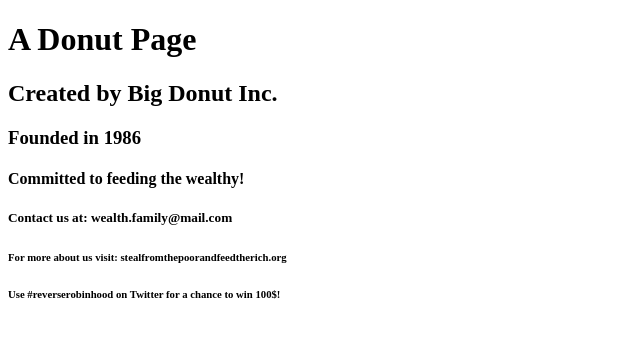
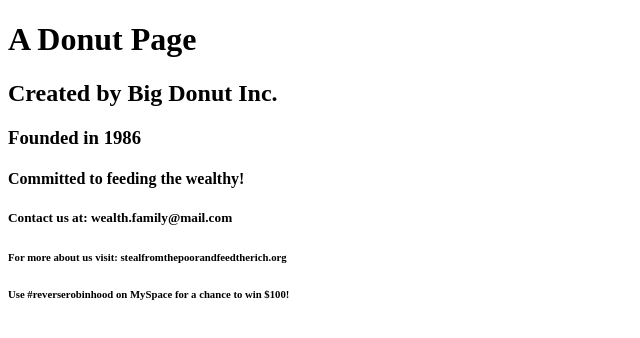
Before and after one commit to Lois-Lanctot/donuts, a plain HTML site: page index.html in a window 1280 px wide. Shown: the full height of the page, 0-640 px from the left. Drawn offline with Linux system fonts and the light colour scheme.

Commit message:
Changed 2nd h6 header

```diff
--- a/index.html
+++ b/index.html
@@ -11,6 +11,6 @@
     <h4>Committed to feeding the wealthy!</h4>
     <h5>Contact us at: wealth.family@mail.com</h5>
     <h6>For more about us visit: stealfromthepoorandfeedtherich.org</h6>
-    <h6>Use #reverserobinhood on Twitter for a chance to win 100$!</h6>
+    <h6>Use #reverserobinhood on MySpace for a chance to win $100!</h6>
 </body>
 </html>
```
